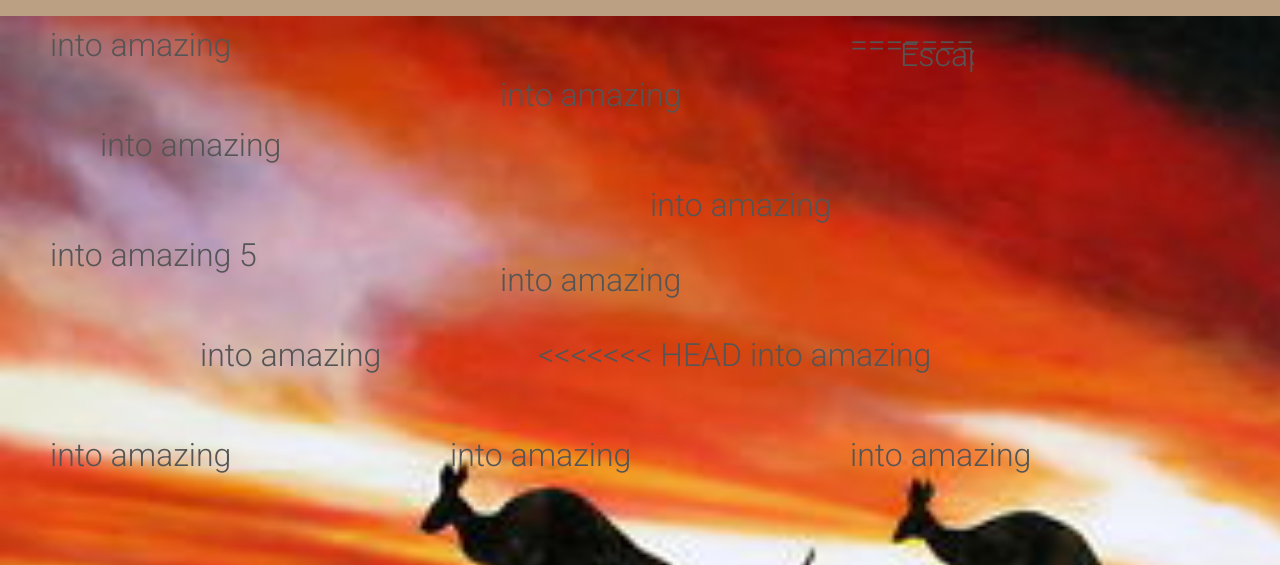
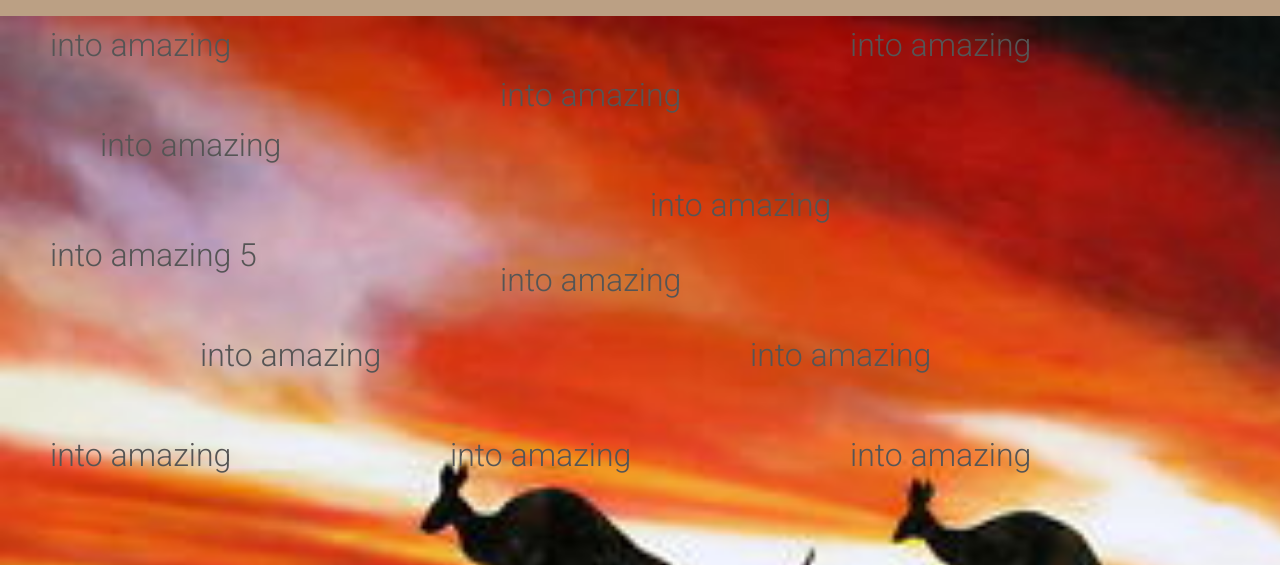
Before and after one commit to AsuraE/DECO1800, a PHP site: page / in a window 1280 px wide. Shown: the part 106-671 px from the top of the page. Run offline with PHP 8.4, Linux system fonts and the light colour scheme.

Commit message:
Fixed merge conflict

```diff
--- a/css/style-home-animation.css
+++ b/css/style-home-animation.css
@@ -108,12 +108,9 @@
 
 
 
-<<<<<<< HEAD
+
 #animation #1, #2, #3, #4, #5, #6, #7, #8, #9, #10, #11, #12{
 
-=======
-#animation #1, #2, #3, #4, #5, #6, #7, #8, #9, #10, #11, #12{
->>>>>>> ecfa52a5290e4d5b995838549747922b26df40dd
   animation: showup 7s infinite;
 }
 
--- a/index.html
+++ b/index.html
@@ -52,7 +52,7 @@
 
 
 	<section id="animation">
-<<<<<<< HEAD
+
 
 	<div id="word-1">
 	<!-- <div id="1">Escape</div> -->
@@ -135,101 +135,14 @@
 	</div>
 	</div>
 
-
-	<div id="word-12">
+		<div id="word-12">
 	<!-- <div id="12">Escape 12</div> -->
 	<div id="12-2">
-=======
-
-	<div id="word-1">
-	<div id="1">Escape</div>
-	<div id="1-2">
-		<span id="s1">into amazing </span>
+		<span id="s12">into amazing </span>
 	</div>
 	</div>
 
 
-	<div id="word-2">
-	<div id="2">Escape 2</div>
-	<div id="2-2">
-		<span id="s2">into amazing </span>
-	</div>
-	</div>
-
-	<div id="word-3">
-	<div id="3">Escape 3</div>
-	<div id="3-2">
-		<span id="s3">into amazing </span>
-	</div>
-	</div>
-
-
-	<div id="word-4">
-	<div id="4">Escape 4</div>
-	<div id="4-2">
-		<span id="s4">into amazing </span>
-	</div>
-	</div>
-
-	<div id="word-5">
-	<div id="5">Escape 5</div>
-	<div id="5-2">
-		<span id="s5">into amazing </span>
-	</div>
-	</div>
-
-
-	<div id="word-6">
-	<div id="6">Escape 6</div>
-	<div id="6-2">
-		<span id="s6">into amazing </span>
-	</div>
-	</div>
-
-	<div id="word-7">
-	<div id="7">Escape 7</div>
-	<div id="7-2">
-		<span id="s7">into amazing </span>
-	</div>
-	</div>
-
-
-	<div id="word-8">
-	<div id="8">Escape 8</div>
-	<div id="8-2">
-		<span id="s8">into amazing </span>
-	</div>
-	</div>
-
-		<div id="word-9">
-	<div id="9">Escape 9</div>
-	<div id="9-2">
-		<span id="s9">into amazing </span>
-	</div>
-	</div>
-
-		<div id="word-10">
-	<div id="10">Escape 10</div>
-	<div id="10-2">
-		<span id="s10">into amazing </span>
-	</div>
-	</div>
-
-		<div id="word-11">
-	<div id="11">Escape 11</div>
-	<div id="11-2">
-		<span id="s11">into amazing </span>
-	</div>
-	</div>
-
-
-	<div id="word-12">
-	<div id="12">Escape 12</div>
-	<div id="12-2">
->>>>>>> ecfa52a5290e4d5b995838549747922b26df40dd
-		<span id="s12">into amazing </span>
-	</div>
-	</div>
 
 
 
```
